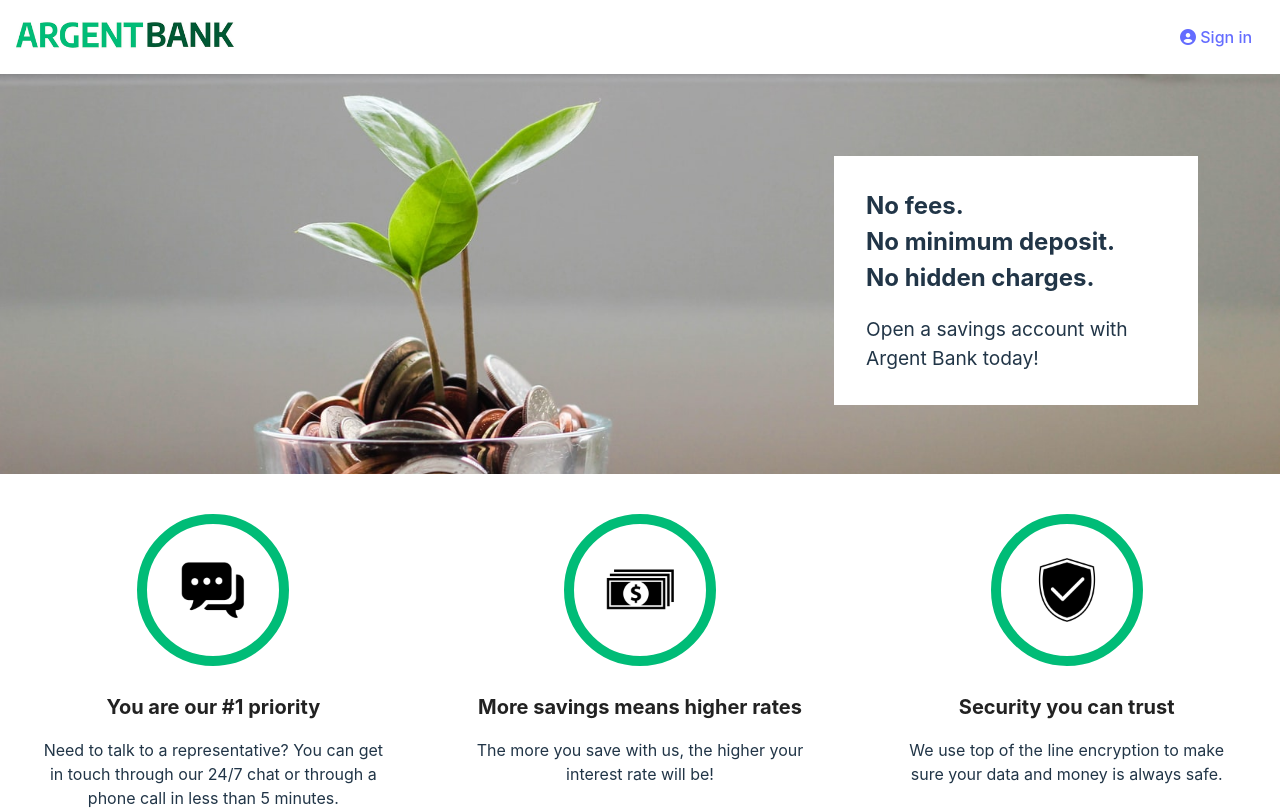
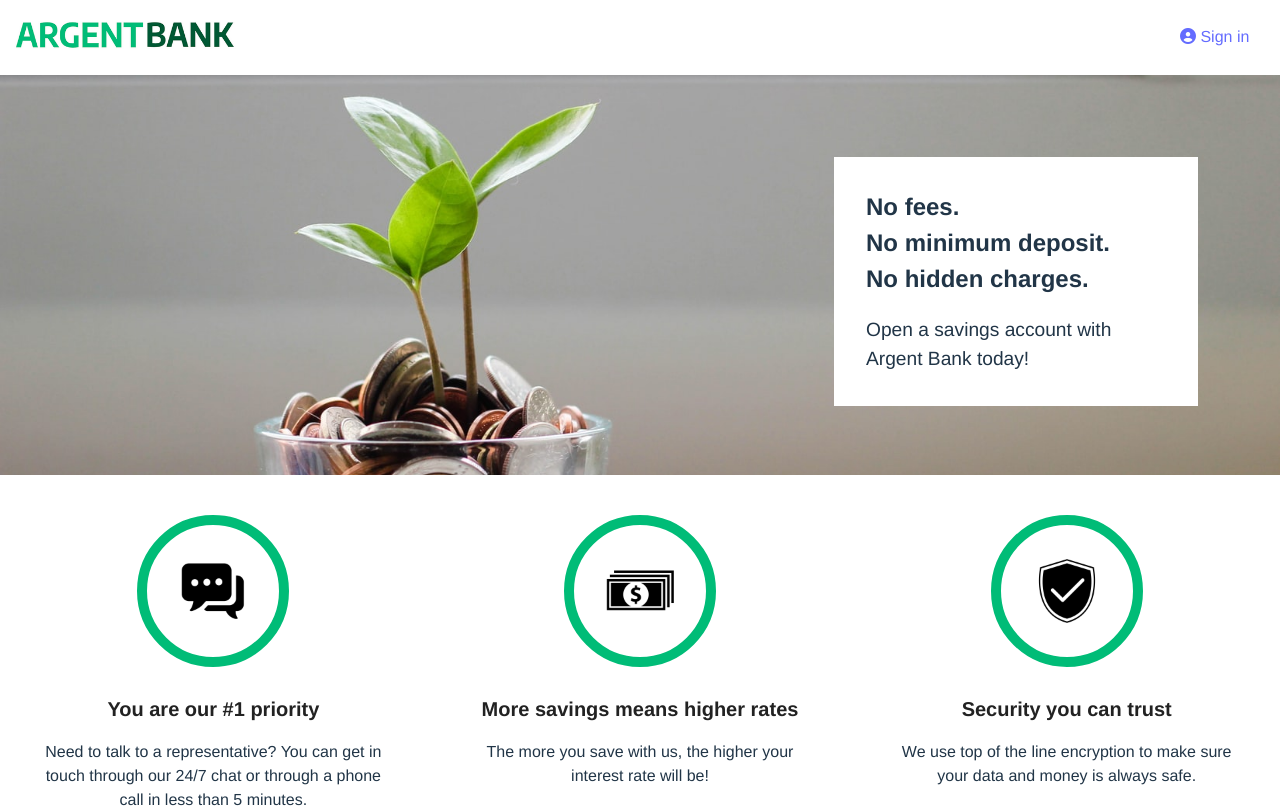
Before and after one commit to Abdillah-MD/ArgentBank, a React (Vite) app in the folder client/: page / in a window 1280 px wide. Shown: the top 810 px of the page. Built offline with nearby package versions, Linux system fonts and the light colour scheme.

Commit message:
Choix du bon font family

```diff
--- a/client/src/index.css
+++ b/client/src/index.css
@@ -1,5 +1,5 @@
 :root {
-  font-family: Inter, system-ui, Avenir, Helvetica, Arial, sans-serif;
+  font-family: Avenir, Helvetica, Arial, sans-serif;
   line-height: 1.5;
   font-weight: 400;
 
@@ -32,7 +32,7 @@
 }
 
 button {
-  border-radius: 8px;
+  border-radius: 5px;
   border: 1px solid transparent;
   padding: 0.6em 1.2em;
   font-size: 1em;
```
